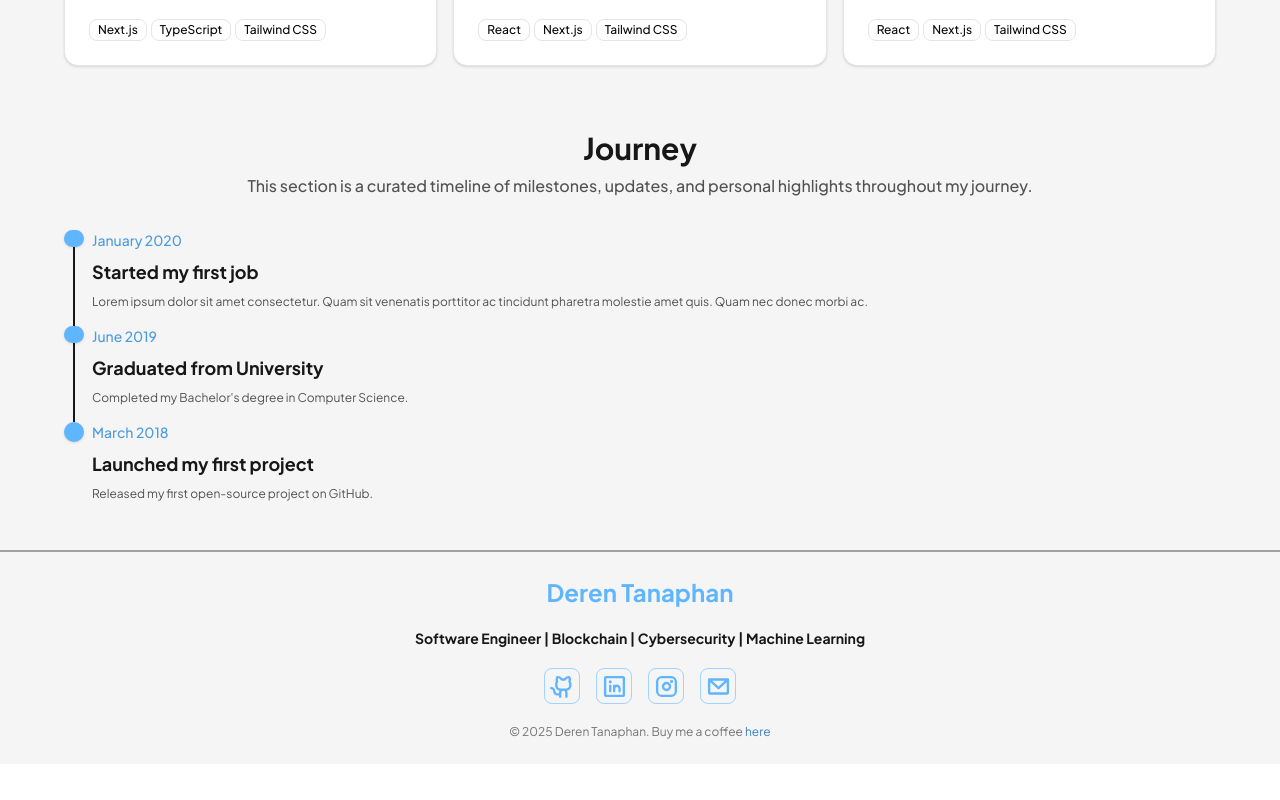
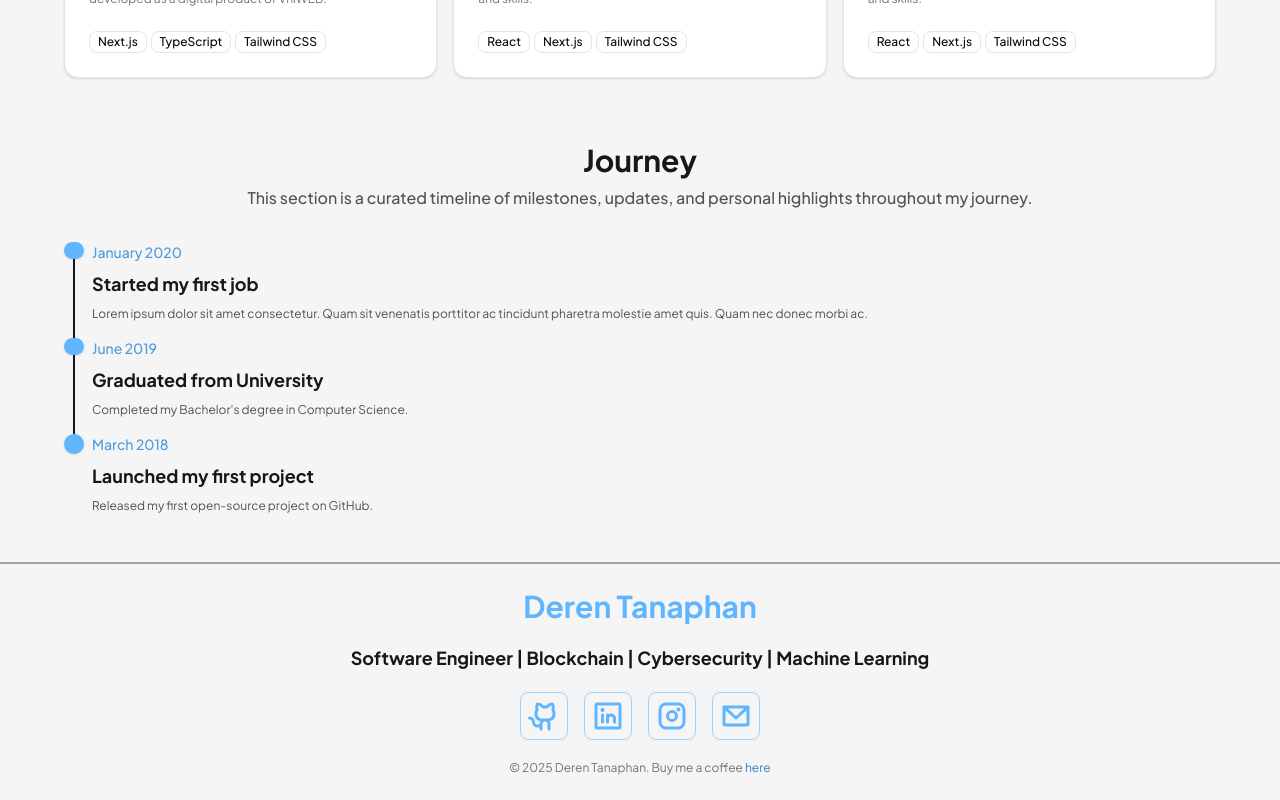
Before and after one commit to Lev1reG/personal-website, a React (Vite) app: page / in a window 1280 px wide. Shown: the part 1348-2148 px from the top of the page. Before the commit the page ends 2112 px from the top, so only its background shows below. Built offline with nearby package versions, Linux system fonts and the light colour scheme.

Commit message:
feat: responsive desktop footer & social media button

```diff
--- a/src/components/Footer.tsx
+++ b/src/components/Footer.tsx
@@ -3,11 +3,11 @@ import SocialMedia from "@/components/SocialMediaButton";
 const Footer = () => {
   return (
     <footer className="dark:bg-neutral-900 bg-neutral-100 border-t-2 border-neutral-400">
-      <div className="container mx-auto px-4 py-6 flex flex-col items-center space-y-5">
-        <h1 className="text-2xl font-bold text-brand-500 text-center">
+      <div className="container mx-auto px-4 lg:px-16 py-6 flex flex-col items-center space-y-5">
+        <h1 className="text-2xl lg:text-3xl font-bold text-brand-500 text-center">
           Deren Tanaphan
         </h1>
-        <p className="text-sm font-bold dark:text-neutral-100 text-neutral-900 text-center">
+        <p className="text-sm lg:text-lg font-bold dark:text-neutral-100 text-neutral-900 text-center">
           Software Engineer | Blockchain | Cybersecurity | Machine Learning
         </p>
         <SocialMedia />
--- a/src/components/SocialMediaButton.tsx
+++ b/src/components/SocialMediaButton.tsx
@@ -17,9 +17,9 @@ const SocialMediaButton = ({
   icon: IconComponent,
 }: SocialMediaButtonProps) => {
   return (
-    <Button asChild size="icon" variant="outlineCustom">
+    <Button asChild size="icon" variant="outlineCustom" className="size-9 lg:size-12">
       <a href={href} target="_blank" rel="noopener noreferrer">
-        <IconComponent weight="bold" size={25} />
+        <IconComponent weight="bold" className="size-6 lg:size-8" />
       </a>
     </Button>
   );
```
